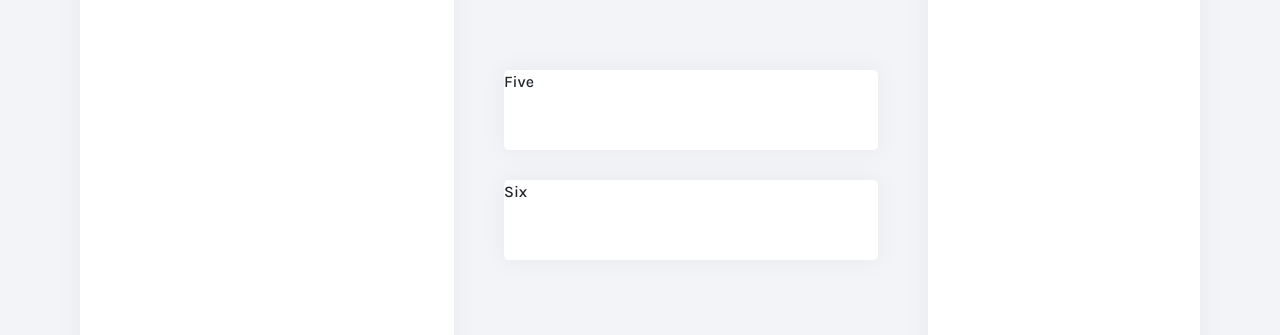
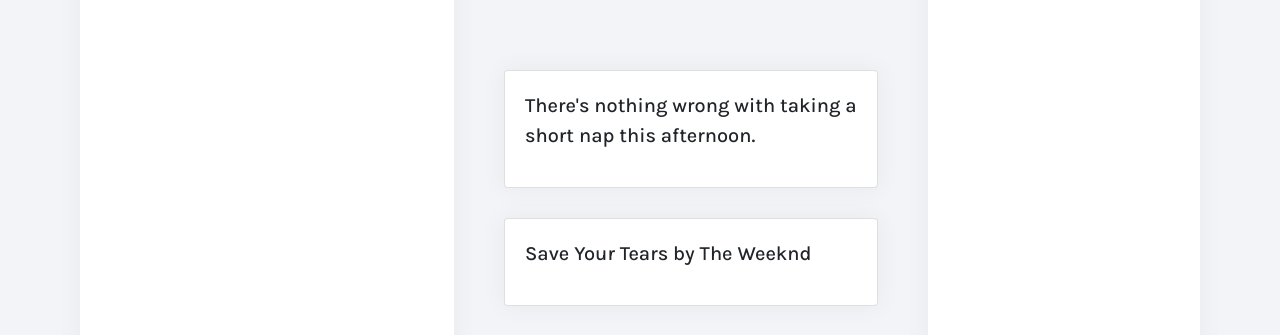
Before and after one commit to samee-shahood/taskbase, a React (Create React App) app in the folder client/: page / in a window 1280 px wide. Shown: the part 465-800 px from the top of the page. Built offline with nearby package versions, Linux system fonts and the light colour scheme; no server answers.

Commit message:
Merge changes

```diff
--- a/client/src/components/dashboard.component.js
+++ b/client/src/components/dashboard.component.js
@@ -19,6 +19,9 @@
 	const [startDate, setStartDate] = useState(new Date());
 
 	const[tasks, setTasks] = useState([]);
+
+	const [activityRec, setActivity] = useState();
+	const [songRec, setMusic] = useState();
 
 	const fetchData = async () => {
 		const result = await axios.get(
@@ -43,15 +46,33 @@
 	};
 
 	const changeDate = async (date) => {
-		console.log(date);
 		setStartDate(date);
 		fetchData2(date);
+	}
+
+	function activityGenerator() {
+		let activities = ["Can you fit a 30 minute walk into your schedule?", "Today is the perfect day to learn how to solve a Rubik's Cube!", "There's nothing wrong with taking a short nap this afternoon.", "Have you ever considered starting a blog? Today could be the day.", "Pick up a book and get a good read in tonight.", "Why not bake something today?"]
+
+		let rng = Math.floor(Math.random() * 6) + 1
+
+		setActivity(activities[rng - 1]);
+	}
+
+	function musicGenerator() {
+		let songs = ["Save Your Tears by The Weeknd", "Before You Go by Lewis Capaldi", "Bad Liar by Imagine Dragons", "Happpy by Pharrell Williams", "Never Gonna Give You Up by Rick Astley", "God's Plan by Drake"]
+
+		let rng = Math.floor(Math.random() * 6) + 1
+
+		setMusic(songs[rng - 1]);
 	}
 
 	useEffect(() => {
 
 		fetchData();
-	  }, []);
+		activityGenerator();
+		musicGenerator();
+	}, []);
+
 
 
 
@@ -128,11 +149,31 @@
 					</div>
 
 					<div class="five">
-						Five
+						<Card>
+							<Card.Body>
+								<blockquote id="activity" className="blockquote mb-0">
+								<p>
+									{' '}
+									{activityRec}
+									{' '}
+								</p>
+								</blockquote>
+							</Card.Body>
+						</Card>
 					</div>
 
 					<div class="six">
-						Six
+						<Card>
+							<Card.Body>
+								<blockquote id="activity" className="blockquote mb-0">
+								<p>
+									{' '}
+									{songRec}
+									{' '}
+								</p>
+								</blockquote>
+							</Card.Body>
+						</Card>
 					</div>
 				</div>
 
```
